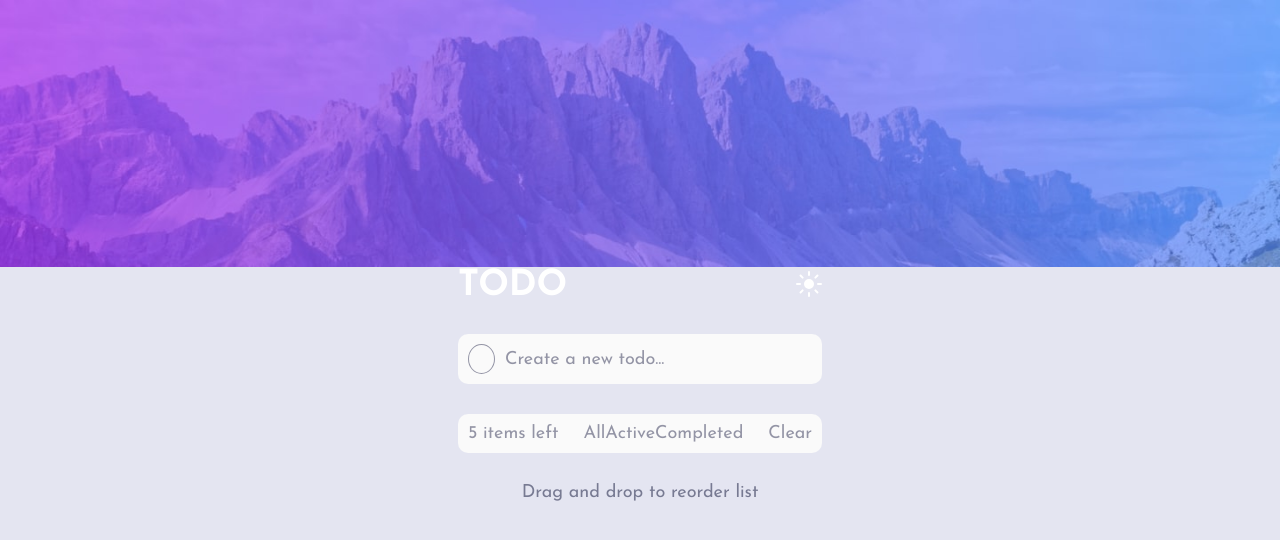
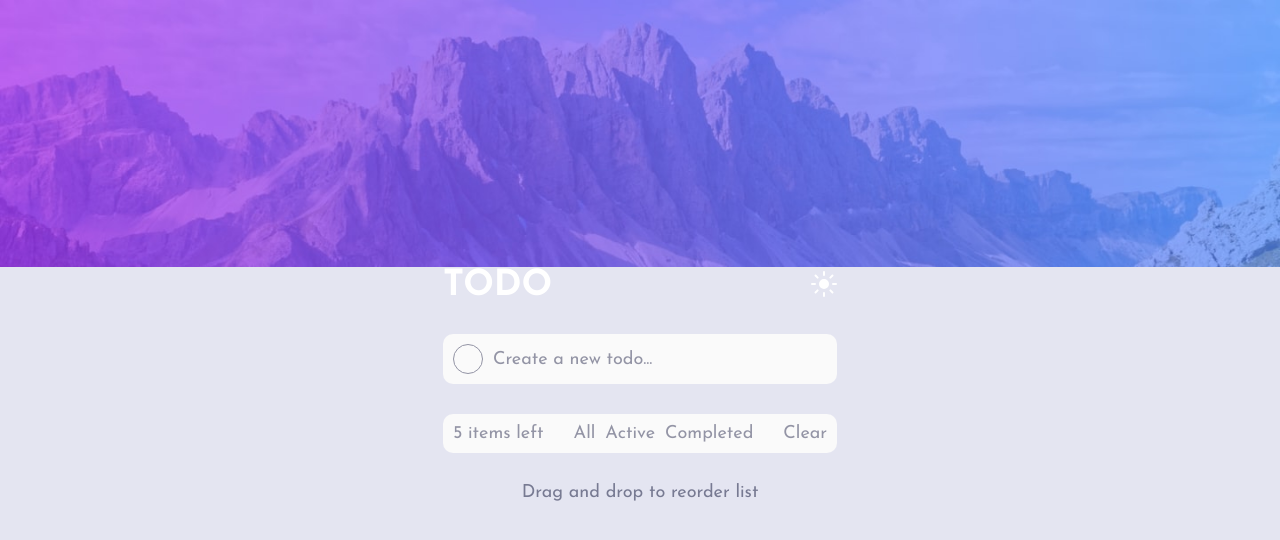
Before and after one commit to ViktoriiaZaichuk/todo-app-react, a React (Create React App) app: page / in a window 1280 px wide. Shown: the top 540 px of the page. Built offline with nearby package versions, Linux system fonts and the light colour scheme.

Commit message:
Filter todos - filter todos by their status.

```diff
--- a/src/App.css
+++ b/src/App.css
@@ -121,7 +121,9 @@ input[type=text]:focus {
     align-items: center;
     padding: 1rem;
     border-bottom: .1rem solid var(--color-dark-grayish-blue);
+    transition: all .2s;
 }
+
 .Btn-delete {
     background-color: transparent;
     border: none;
@@ -143,6 +145,7 @@ input[type=text]:focus {
     border-radius: 50%;
     margin-right: 1rem;
     cursor: pointer;
+    transition: all .3s;
 }
 
 .Btn-checked.completed {
@@ -191,6 +194,10 @@ input[type=text]:focus {
     padding: 0 .5rem;
 }
 
+.TodoStatus > div {
+    margin: 0 .5rem;
+}
+
 
 /* Footer */
 .Footer {
--- a/src/Components/Todo/TodoForm.js
+++ b/src/Components/Todo/TodoForm.js
@@ -27,6 +27,7 @@ const TodoForm = ({ inputText, setInputText, todos, setTodos }) => {
     <div className={theme ? "TodoForm light-mode" : "TodoForm dark-mode" }>
       <form>
         <span className="Btn-checked"></span>
+        <div>
           <input
               type="text"
               name="todo-input"
@@ -39,6 +40,7 @@ const TodoForm = ({ inputText, setInputText, todos, setTodos }) => {
           id="submitTodo"
           onClick={submitTodoHandler}>
           </button>
+        </div>
       </form>
     </div>
   );
--- a/src/Components/Todo/TodoList.js
+++ b/src/Components/Todo/TodoList.js
@@ -1,15 +1,19 @@
-import React, { useContext } from "react";
+import React, { useContext, useState } from "react";
 import { ThemeContext } from "../Theme/ThemeContext";
 
 import Todo from './Todo';
 
-const TodoList = ({todos, setTodos}) => {
+const TodoList = ({todos, setTodos, setFilter, filterStatus}) => {
   const {theme} = useContext(ThemeContext);
+
+  const todoStatusFilter = (param) => {
+    setFilter(param);
+  };
 
   return (
     <div className={theme ? "TodoList light-mode" : "TodoList dark-mode" }>
       <ul>
-        {todos.map(todo => (
+        {filterStatus.map(todo => (
           <Todo
             todos={todos}
             setTodos={setTodos}
@@ -25,9 +29,9 @@ const TodoList = ({todos, setTodos}) => {
       <div className={theme ? "TodoListBtns light-mode" : "TodoListBtns dark-mode" }>
         <div>5 items left</div>
         <div className={theme ? "TodoStatus light-mode" : "TodoStatus dark-mode" }>
-          <div>All</div>
-          <div>Active</div>
-          <div>Completed</div>
+          <div onClick={() => todoStatusFilter("All")}>All</div>
+          <div onClick={() => todoStatusFilter("Active")}>Active</div>
+          <div onClick={() => todoStatusFilter("Completed")}>Completed</div>
         </div>
         <div>Clear</div>
       </div>
--- a/src/Components/TodoBox.js
+++ b/src/Components/TodoBox.js
@@ -1,4 +1,4 @@
-import React, { useContext, useState } from "react";
+import React, { useContext, useState, useEffect } from "react";
 import { ThemeContext } from "./Theme/ThemeContext";
 
 import Header from "./Header";
@@ -11,6 +11,26 @@ const TodoBox = () => {
 
   const [inputText, setInputText] = useState("");
   const [todos, setTodos] = useState([]);
+  const [filter, setFilter] = useState("All");
+  const [filterStatus, setFilterStatus] = useState([]);
+
+  const filteredTodoList = () => {
+    switch(filter) {
+      case "Completed":
+        setFilterStatus(todos.filter((todo) => todo.completed == true))
+        break;
+      case "Active":
+        setFilterStatus(todos.filter((todo) => todo.completed == false))
+        break;
+      default:
+        setFilterStatus(todos);
+        break;
+    }
+  };
+
+  useEffect(() => {
+    filteredTodoList();
+  }, [todos, filter]);
 
   return (
     <div className={theme ? "TodoApp light-mode" : "TodoApp dark-mode" }>
@@ -26,6 +46,8 @@ const TodoBox = () => {
             <TodoList
               todos={todos}
               setTodos={setTodos}
+              setFilter={setFilter}
+              filterStatus={filterStatus}
             />
             <Footer />
         </div>
```
Lines whose indentation alone changed are shown as unchanged.
